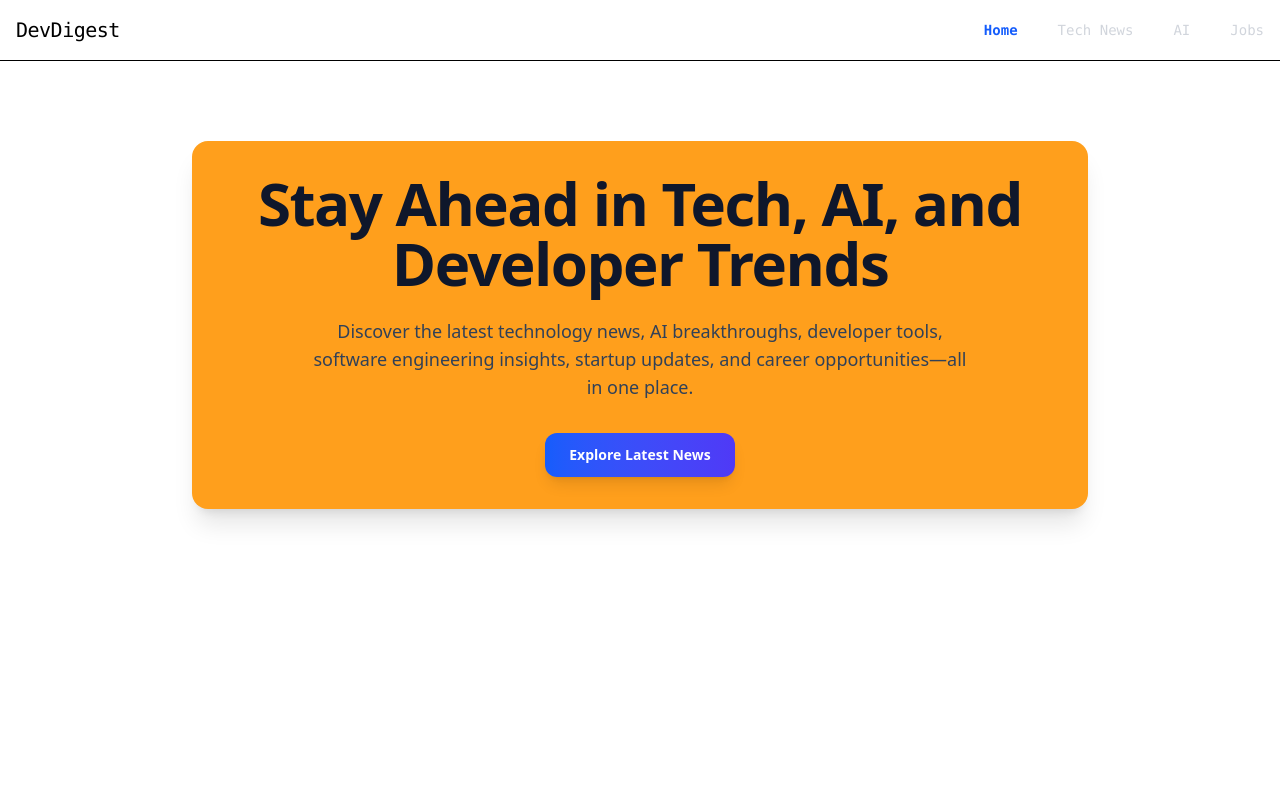
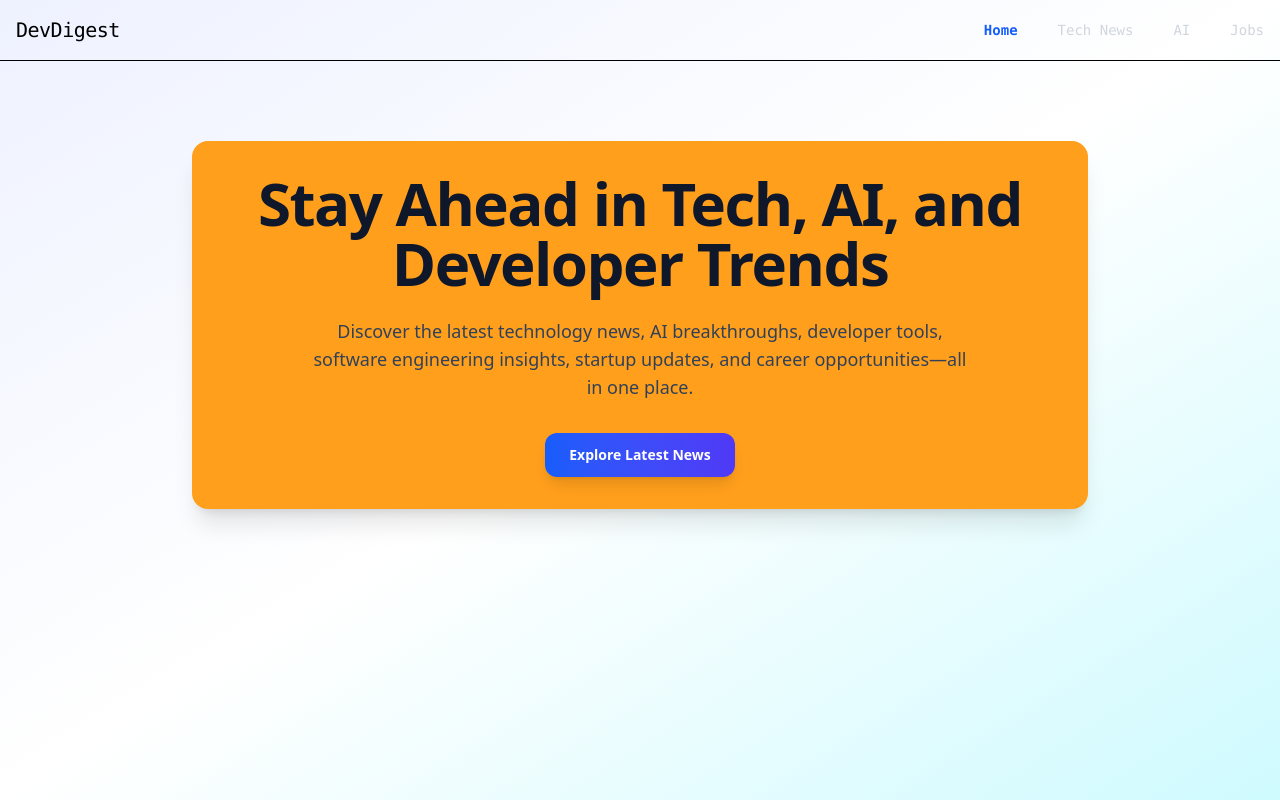
Before and after one commit to raushan-sinha/devdigest, a Next.js app: page / in a window 1280 px wide. Built offline with nearby package versions, Linux system fonts and the light colour scheme.

Commit message:
Updated code

```diff
--- a/app/layout.tsx
+++ b/app/layout.tsx
@@ -31,7 +31,7 @@ export default function RootLayout({
             lang="en"
             className={`${geistSans.variable} ${geistMono.variable} h-full antialiased`}
         >
-            <body className="min-h-full flex flex-col">
+            <body className="min-h-full flex flex-col bg-gradient-to-br from-indigo-50 via-white to-cyan-100">
                 <header>
                     <div className="hidden md:block">
                         <Navbar />
```
